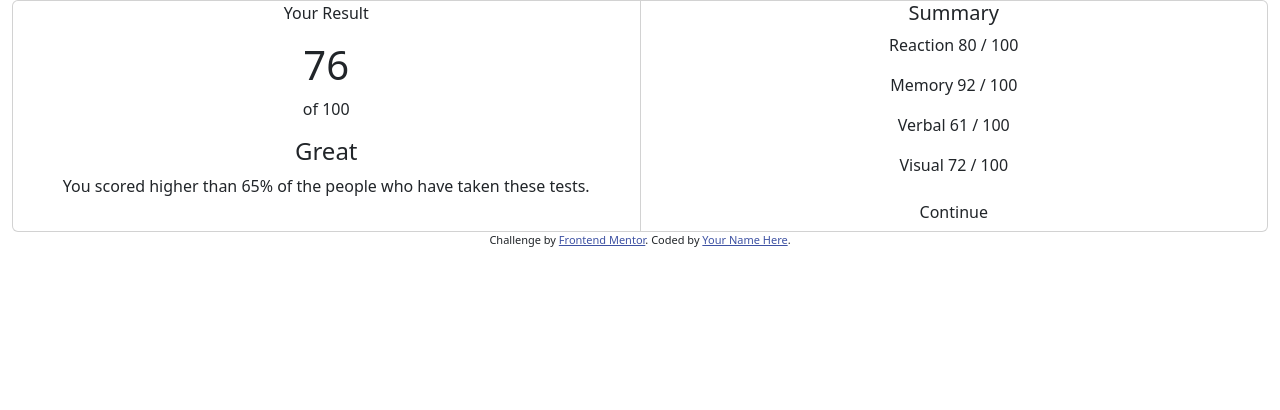
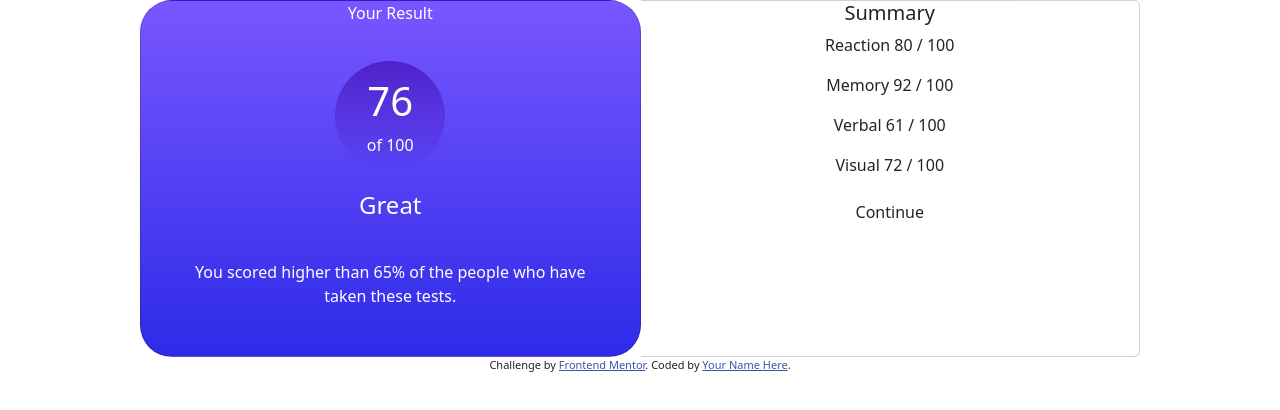
Before and after one commit to mel-stark/results-summary, a plain HTML site: page index.html in a window 1280 px wide. Drawn offline with nearby package versions, Linux system fonts and the light colour scheme.

Commit message:
Complete left card

```diff
--- a/index.html
+++ b/index.html
@@ -21,13 +21,15 @@
   <div class="container-fluid text-center">
     <div class="row h-100">
       <div class="col-sm-12 align-self-center">
-        <div class="card-group">
-          <div class="card">
-            <p>Your Result</p>
-            <h1>76</h1>
-            <p>of 100</p>
-            <h4>Great</h4>
-            <p>You scored higher than 65% of the people who have taken these tests.</p>
+        <div class="card-group mx-auto">
+          <div class="card rounded-5 left-card text-white">
+            <p class="text-white">Your Result</p>
+            <div class="circle">
+              <h1>76</h1>
+              <p>of 100</p>
+            </div>
+              <h4>Great</h4>
+              <p class="summary-desc">You scored higher than 65% of the people who have taken these tests.</p>
           </div>
           <div class="card">
             <h5>Summary</h5>
--- a/style.css
+++ b/style.css
@@ -6,3 +6,35 @@
 .attribution a {
     color: hsl(228, 45%, 44%);
 }
+
+.card-group {
+    max-width: 1000px;
+}
+
+.circle {
+    background-image: linear-gradient(hsla(256, 72%, 46%, 1), hsla(241, 72%, 46%, 0));
+    border-radius: 100px;
+    height: 110px;
+    width: 110px;
+    margin: 20px auto;
+}
+
+.circle h1 {
+    margin-top: 1rem;
+}
+
+.circle p {
+    vertical-align: middle;
+}
+
+.left-card {
+    background-image: linear-gradient(hsl(252, 100%, 67%), hsl(241, 81%, 54%));
+}
+
+.rounded-circle {
+    background-image: linear-gradient(hsla(256, 72%, 46%, 1), hsla(241, 72%, 46%, 0));
+}
+
+.summary-desc {
+    padding: 2rem;
+}
```
